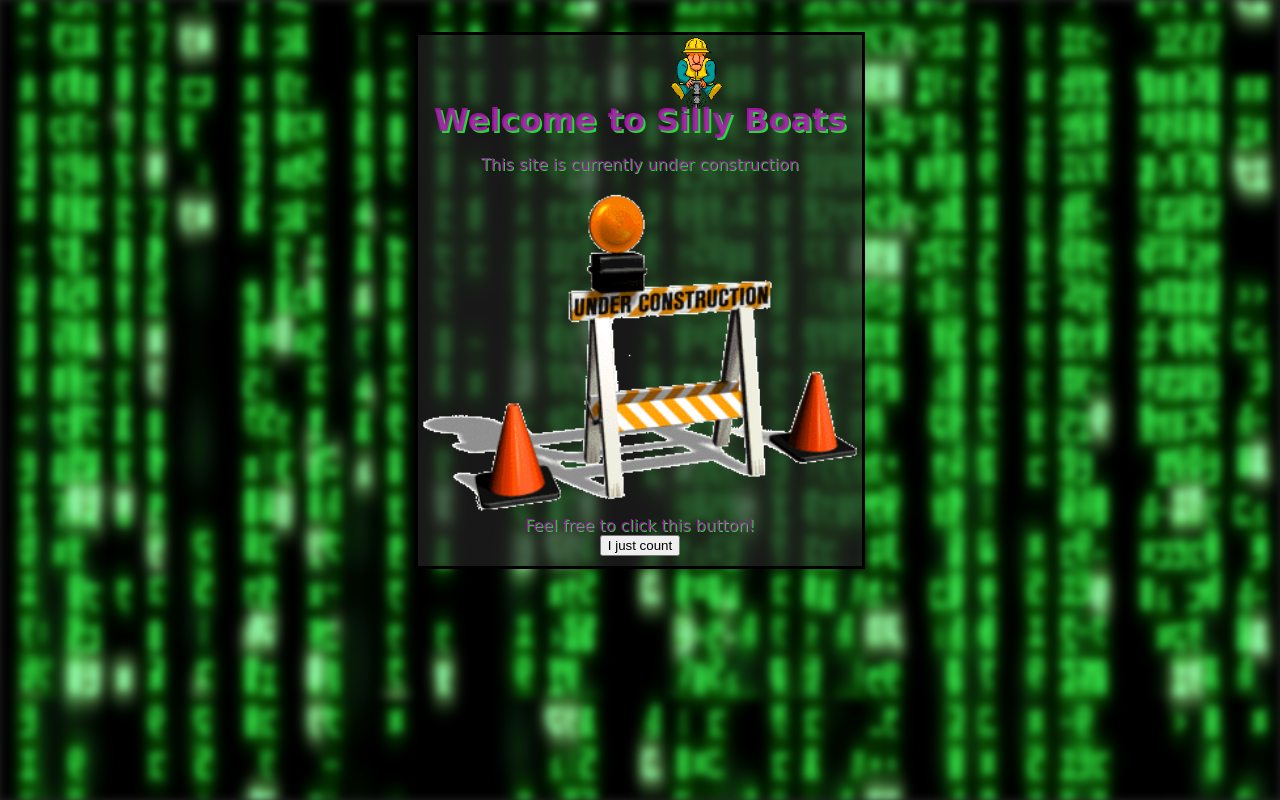
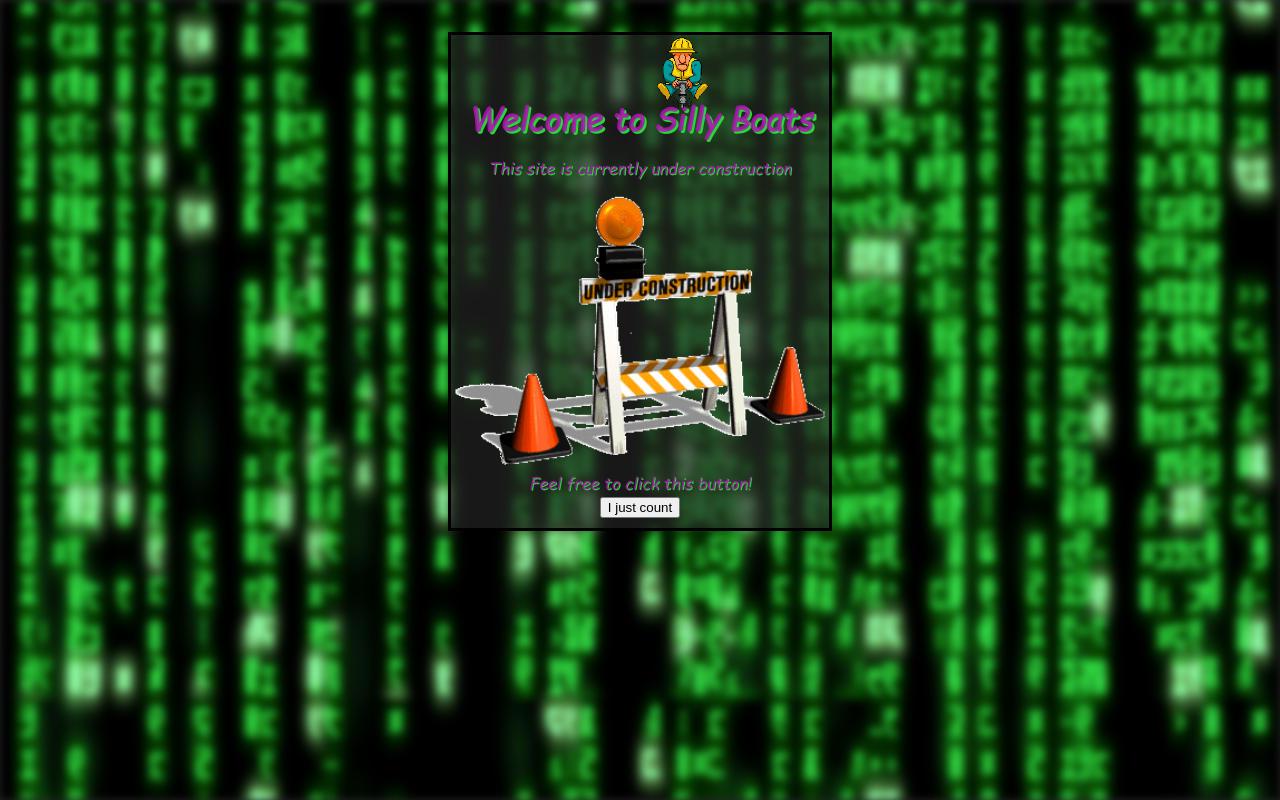
Before and after one commit to NotAnAiYet/sillyBoats, a Svelte app: page / in a window 1280 px wide. Built offline with nearby package versions, Linux system fonts and the light colour scheme.

Commit message:
fixed issue with devices not having comic sans installed

```diff
--- a/src/app.css
+++ b/src/app.css
@@ -1,5 +1,10 @@
+@font-face {
+  font-family: 'Comic Sans MS';
+  src: url("./lib/assets/comicSansMs.ttf");
+}
+
 :root {
-  font-family:  "Comic Sans MS", "Comic Sans", cursive;
+  font-family: "Comic Sans MS";
 
   color: rgba(172, 21, 177, 0.87);
   background-color: #242424;
```
Also changed, not shown: src/lib/assets/comicSansMs.ttf (added).
